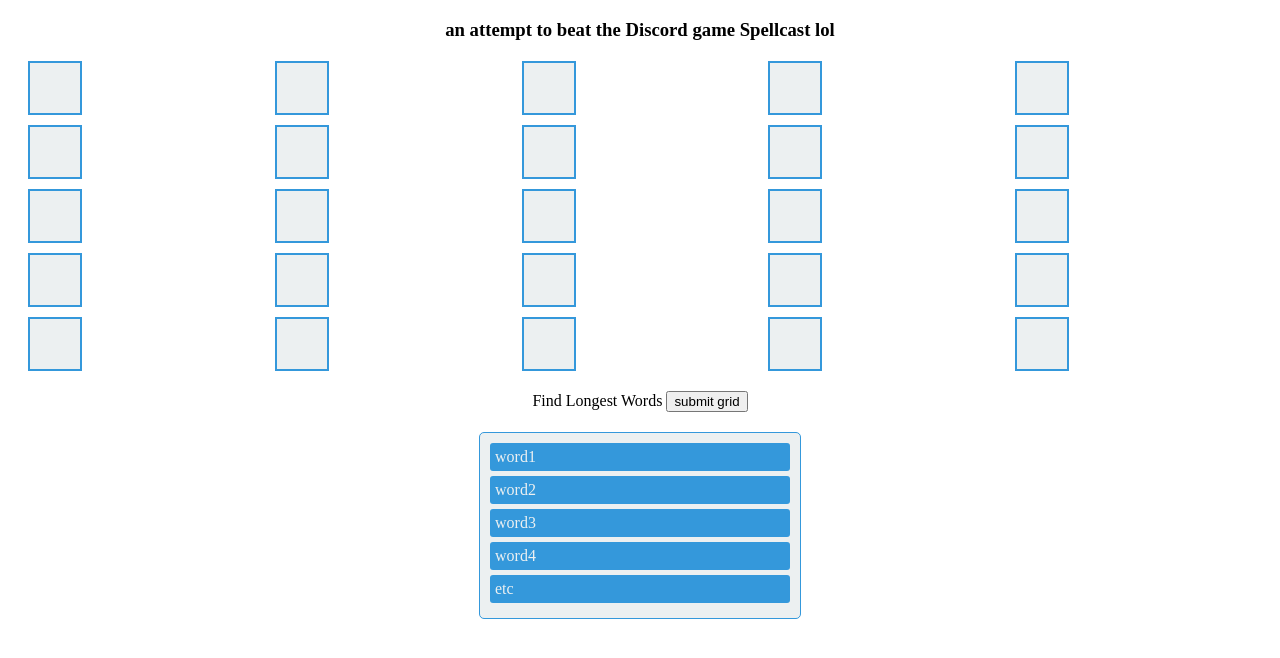
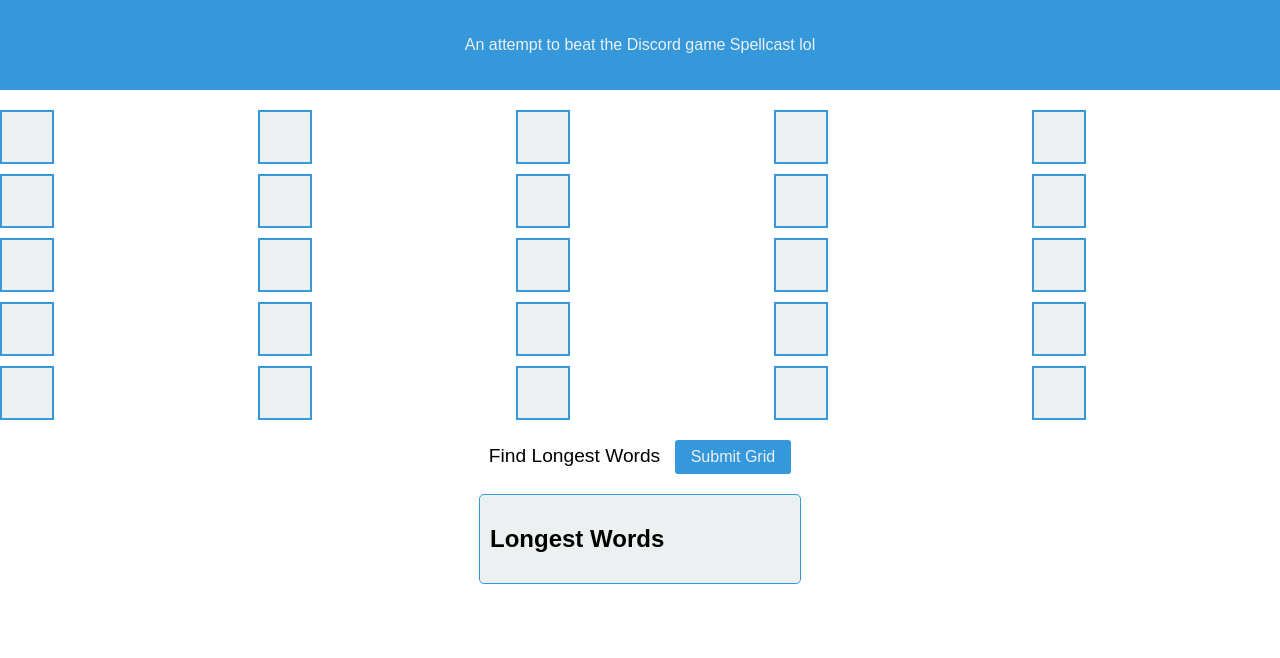
Before and after one commit to zenolucas/spellcast-discord, a plain HTML site: page index.html in a window 1280 px wide. Drawn offline with Linux system fonts and the light colour scheme.

Commit message:
more help from chatGPT lol

```diff
--- a/index.html
+++ b/index.html
@@ -7,17 +7,20 @@
     <title>SPELLCAST</title>
 </head>
 <body>
-    <div class="header" style="text-align:center"><h3>an attempt to beat the Discord game Spellcast lol</h3></div>
+    <div class="header" style="text-align: center;">
+        <p>An attempt to beat the Discord game Spellcast lol</p>
+    </div>
 
-    <div id="grid-container"></div>
+    <div id="grid-container" class="grid-container"></div>
 
-    <form style="text-align: center;">
+    <form id="word-finder-form" style="text-align: center;">
         <label>Find Longest Words</label>
-        <input type="submit" value="submit grid"></input>
+        <button type="submit">Submit Grid</button>
     </form>
 
     <div class="word-list-container" id="output-container">
-
+        <h2>Longest Words</h2>
+        <!-- The list of longest words will be dynamically added here -->
     </div>
 
     <script src="script.js"></script>
--- a/script.js
+++ b/script.js
@@ -1,5 +1,7 @@
 document.addEventListener('DOMContentLoaded', function () {
     const gridContainer = document.getElementById('grid-container');
+    const wordFinderForm = document.getElementById('word-finder-form');
+    const outputContainer = document.getElementById('output-container');
 
     // Create a 5x5 grid
     for (let row = 0; row < 5; row++) {
@@ -26,34 +28,37 @@ document.addEventListener('DOMContentLoaded', function () {
         if (newLetter) {
             clickedNode.textContent = newLetter;
         }
-
-        console.log(row);
-        console.log(col);
-
-
-        // Example: Perform DFS from the clicked node
-        // performDFS(row, col);
     }
 
-    function performDFS(row, col) {
-        // Implement your DFS algorithm here
-        console.log('output answers here maybe')
-    }
+    wordFinderForm.addEventListener('submit', function (event) {
+        event.preventDefault(); // Prevents the default form submission behavior
+
+        // Process the entered letters and initiate DFS
+        const gridLetters = Array.from(document.querySelectorAll('.grid-node')).map(node => node.textContent.trim());
+        const flattenedGrid = gridLetters.join('');
+
+        // Perform DFS with the flattenedGrid
+        performDFS(flattenedGrid);
     });
 
+    function performDFS(grid) {
+        // Implement your DFS algorithm here
+        console.log('Performing DFS with grid:', grid);
 
+        // Example: Display a list of words in the output container
+        const words = findWords(grid);
+        displayWords(words);
+    }
 
+    function findWords(grid) {
+        // Placeholder function to simulate finding words based on the grid
+        const words = ['word1', 'word2', 'word3', 'word4', 'etc'];
+        return words;
+    }
 
-
-
-
-// for OUTPUT
-document.addEventListener('DOMContentLoaded', function () {
-    // Sample list of words
-    const words = ['word1', 'word2', 'word3', 'word4', 'etc'];
-
-    // Get the output container
-    const outputContainer = document.getElementById('output-container');
+    function displayWords(words) {
+        // Clear previous content in the output container
+        outputContainer.innerHTML = '';
 
         // Display the list of words
         words.forEach(word => {
@@ -62,4 +67,5 @@ document.addEventListener('DOMContentLoaded', function () {
             wordListItem.textContent = word;
             outputContainer.appendChild(wordListItem);
         });
+    }
 });
--- a/style.css
+++ b/style.css
@@ -1,9 +1,21 @@
-#grid-container {
+body {
+    font-family: 'Arial', sans-serif;
+    margin: 0;
+    padding: 0;
+}
+
+.header {
+    background-color: #3498db;
+    color: #ecf0f1;
+    padding: 20px;
+}
+
+.grid-container {
     display: grid;
     grid-template-columns: repeat(5, 1fr);
     grid-template-rows: repeat(5, 1fr);
     gap: 10px; /* Increased gap for better readability */
-    margin: 20px;
+    margin: 20px auto; /* Center the grid horizontally */
 }
 
 .grid-node {
@@ -26,8 +38,30 @@
     }
 }
 
+form {
+    margin-top: 20px;
+}
 
-/* to style the output container */
+label {
+    font-size: 1.2em;
+    margin-right: 10px;
+}
+
+
+button {
+    padding: 8px 16px;
+    font-size: 1em;
+    cursor: pointer;
+    background-color: #3498db;
+    color: #ecf0f1;
+    border: none;
+    border-radius: 3px;
+    transition: background-color 0.3s ease;
+}
+
+button:hover {
+    background-color: #2980b9;
+}
 
 .word-list-container {
     width: 300px;
```
Lines whose indentation alone changed are shown as unchanged.
